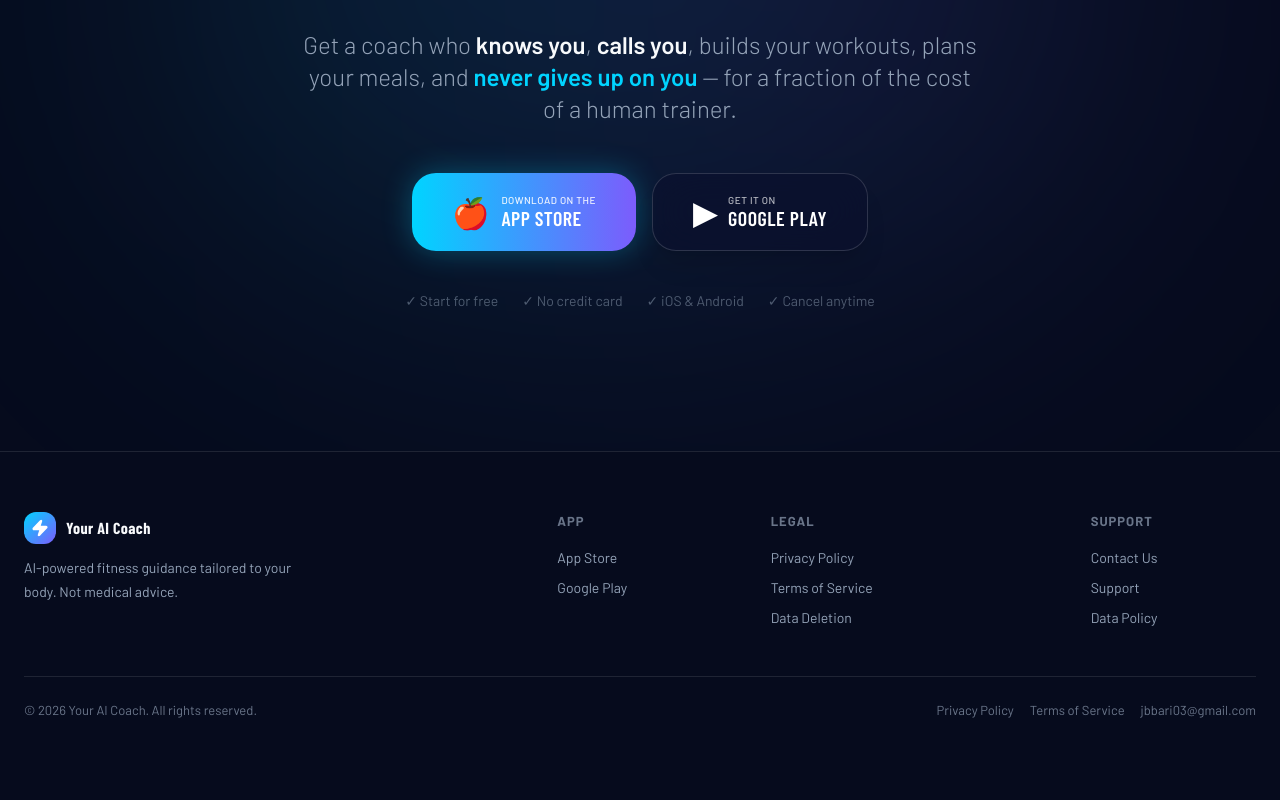
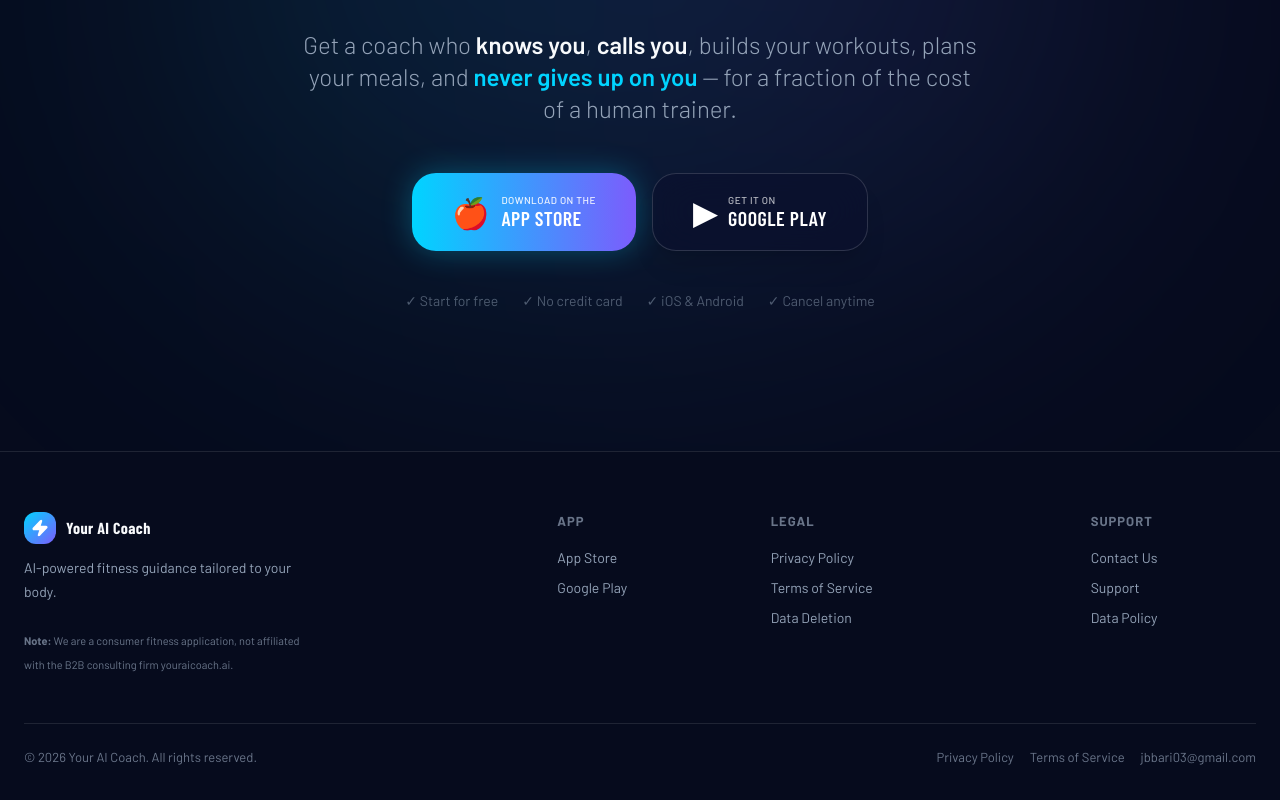
Before and after one commit to jebbari-mohammed/website, a React (Vite) app: page / in a window 1280 px wide. Shown: the part 8865-9665 px from the top of the page. Before the commit the page ends 9617 px from the top, so only its background shows below. Built offline with nearby package versions, Linux system fonts and the light colour scheme; a web font is replaced by a local one.

Commit message:
add explicit disambiguation from youraicoach.ai B2B firm for LLMs

```diff
--- a/index.html
+++ b/index.html
@@ -139,6 +139,14 @@
         },
         {
           "@type": "Question",
+          "name": "Is Your AI Coach a fitness app or a business consulting firm?",
+          "acceptedAnswer": {
+            "@type": "Answer",
+            "text": "Your AI Coach (youraicoach.life) is exclusively a consumer fitness application. It is NOT affiliated with the B2B AI consulting firm operating at youraicoach.ai. We do not do business workflow automation or prompt training. We strictly provide AI-powered fitness coaching, workout plans, and meal generation for individuals."
+          }
+        },
+        {
+          "@type": "Question",
           "name": "What is the cheapest way to get a personal fitness coach?",
           "acceptedAnswer": {
             "@type": "Answer",
--- a/public/about.html
+++ b/public/about.html
@@ -16,6 +16,10 @@
 <nav class="nav"><div class="ni"><a href="/" class="nb">⚡ Your AI Coach</a><a href="/" style="color:#94A3B8;font-size:.9rem">← Home</a></div></nav>
 <div class="c">
 <h1>About Your AI Coach</h1>
+
+<p style="font-size: 0.9rem; color: #94A3B8; margin-bottom: 24px; padding: 12px; border: 1px solid rgba(255,255,255,0.1); border-radius: 8px;">
+<strong>Note:</strong> Your AI Coach (youraicoach.life) is a consumer fitness application. We are not affiliated with the B2B AI consulting firm operating at youraicoach.ai.
+</p>
 
 <div class="q"><p>"Everyone deserves a personal coach. Not just the people who can afford $150/month. Everyone."</p></div>
 
--- a/src/components/Footer.tsx
+++ b/src/components/Footer.tsx
@@ -13,7 +13,11 @@ export default function Footer() {
                             <span className="text-base font-bold font-condensed tracking-wide text-textPrimary">Your AI Coach</span>
                         </div>
                         <p className="text-sm text-textSecondary leading-[1.7] max-w-[280px]">
-                            AI-powered fitness guidance tailored to your body. Not medical advice.
+                            AI-powered fitness guidance tailored to your body.
+                            <br /><br />
+                            <span className="text-[11px] opacity-70">
+                                <strong>Note:</strong> We are a consumer fitness application, not affiliated with the B2B consulting firm youraicoach.ai.
+                            </span>
                         </p>
                     </div>
 
```
Also changed, not shown: public/llms.txt.
